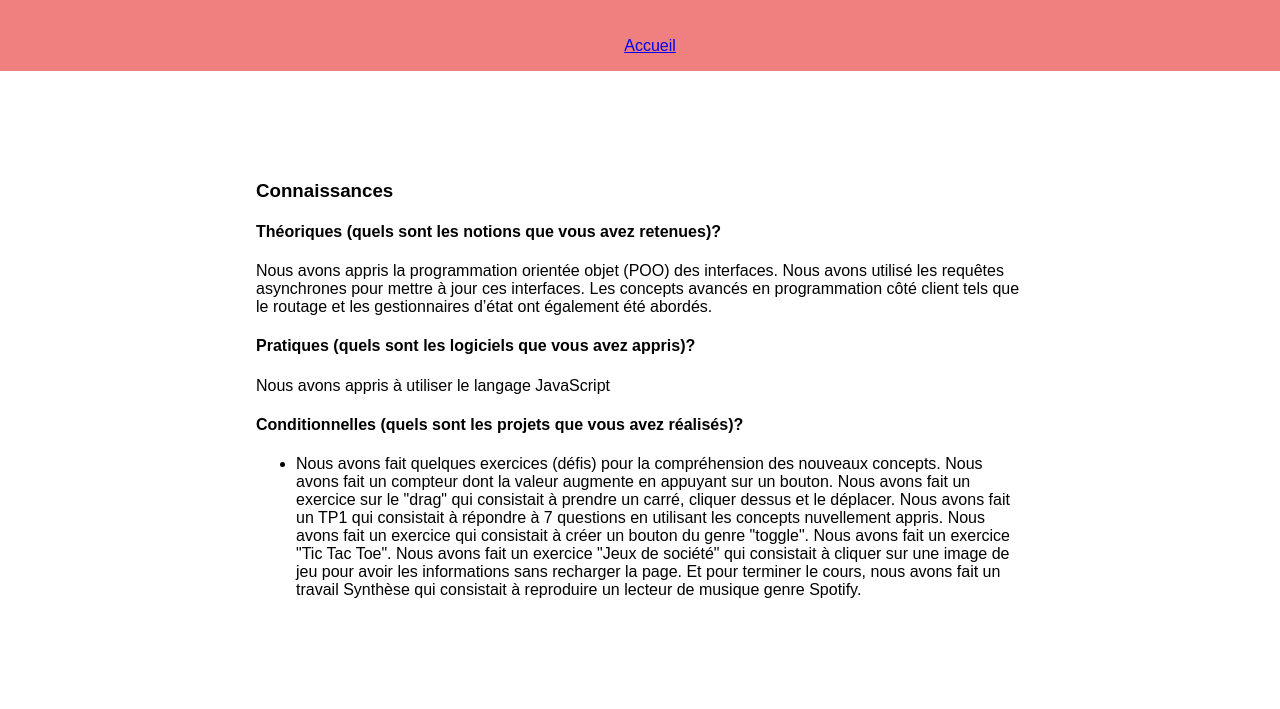
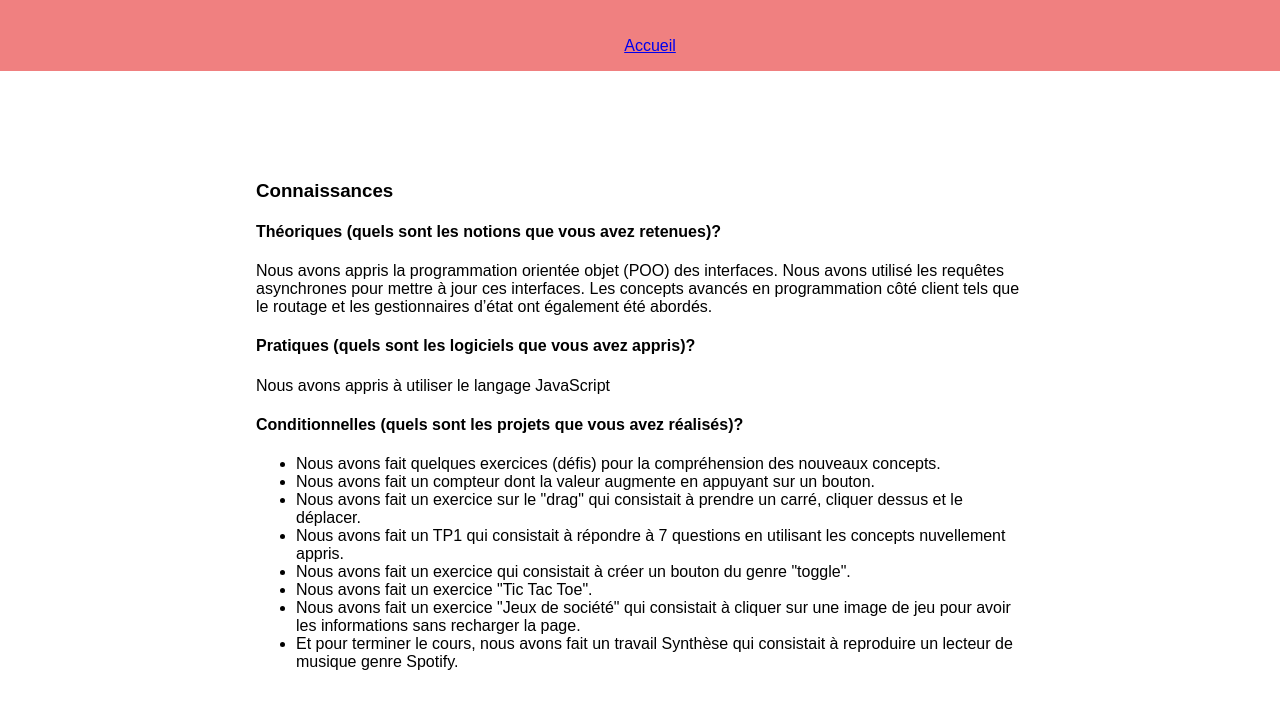
Before and after one commit to jeremyba123/TP2-planification, a plain HTML site: page template/prog-ui2.html in a window 1280 px wide. Shown: the part 79-788 px from the top of the page. Drawn offline with Linux system fonts and the light colour scheme.

Commit message:
Modification de la liste en HTML (li)

```diff
--- a/template/prog-ui2.html
+++ b/template/prog-ui2.html
@@ -25,16 +25,14 @@
             <p>Nous avons appris à utiliser le langage JavaScript</p>
             <h4>Conditionnelles (quels sont les projets que vous avez réalisés)?</h4>
             <ul>
-                <li>
-                    Nous avons fait quelques exercices (défis) pour la compréhension des nouveaux concepts.
-                    Nous avons fait un compteur dont la valeur augmente en appuyant sur un bouton.
-                    Nous avons fait un exercice sur le "drag" qui consistait à prendre un carré, cliquer dessus et le déplacer.
-                    Nous avons fait un TP1 qui consistait à répondre à 7 questions en utilisant les concepts nuvellement appris.
-                    Nous avons fait un exercice qui consistait à créer un bouton du genre "toggle".
-                    Nous avons fait un exercice "Tic Tac Toe".
-                    Nous avons fait un exercice "Jeux de société" qui consistait à cliquer sur une image de jeu pour avoir les informations sans recharger la page.
-                    Et pour terminer le cours, nous avons fait un travail Synthèse qui consistait à reproduire un lecteur de musique genre Spotify.
-                </li>
+                    <li>Nous avons fait quelques exercices (défis) pour la compréhension des nouveaux concepts.</li>
+                    <li>Nous avons fait un compteur dont la valeur augmente en appuyant sur un bouton.</li>
+                    <li>Nous avons fait un exercice sur le "drag" qui consistait à prendre un carré, cliquer dessus et le déplacer.</li>
+                    <li>Nous avons fait un TP1 qui consistait à répondre à 7 questions en utilisant les concepts nuvellement appris.</li>
+                    <li>Nous avons fait un exercice qui consistait à créer un bouton du genre "toggle".</li>
+                    <li>Nous avons fait un exercice "Tic Tac Toe".</li>
+                    <li>Nous avons fait un exercice "Jeux de société" qui consistait à cliquer sur une image de jeu pour avoir les informations sans recharger la page.</li>
+                    <li>Et pour terminer le cours, nous avons fait un travail Synthèse qui consistait à reproduire un lecteur de musique genre Spotify.</li>
             </ul>
         </section>
     </main>
```
